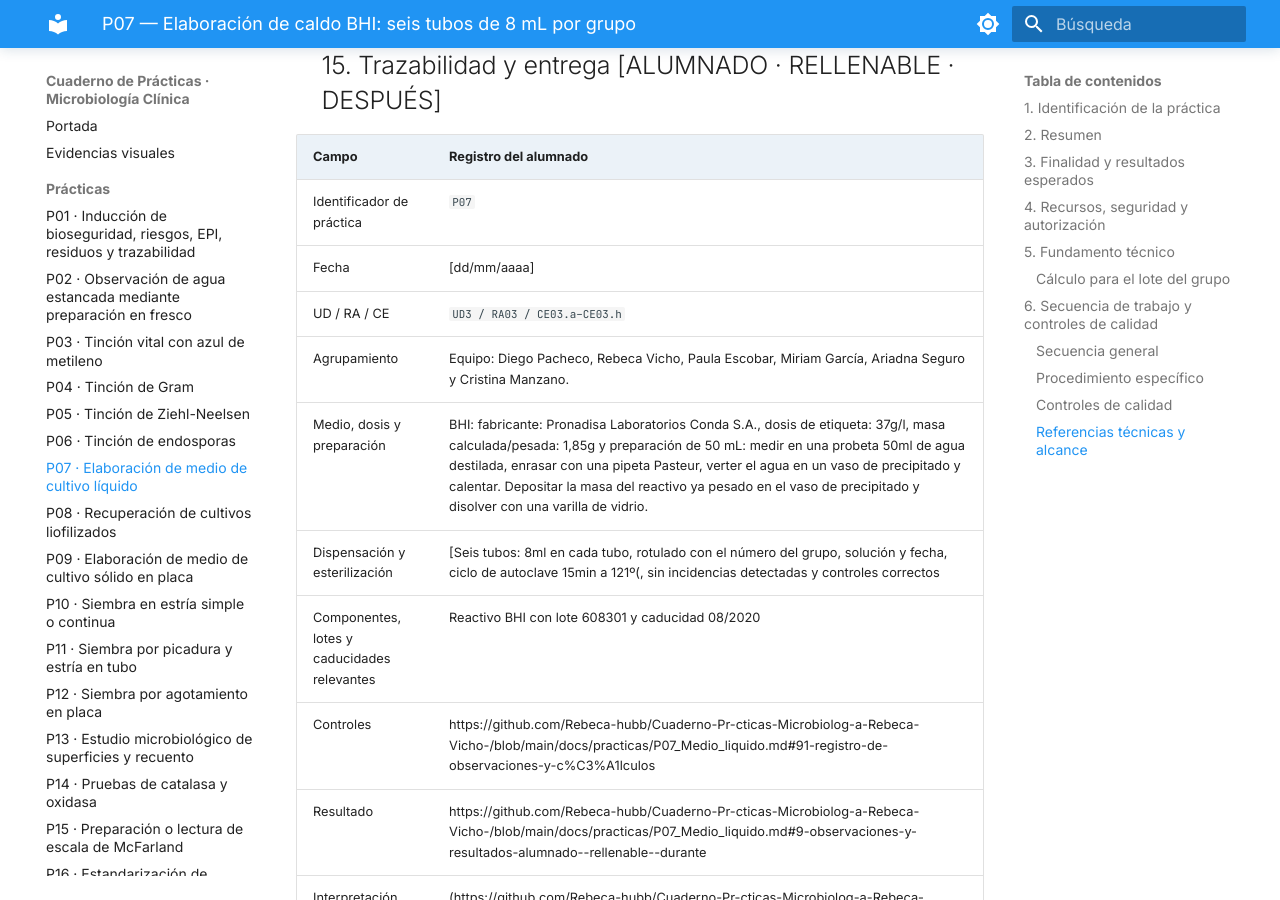
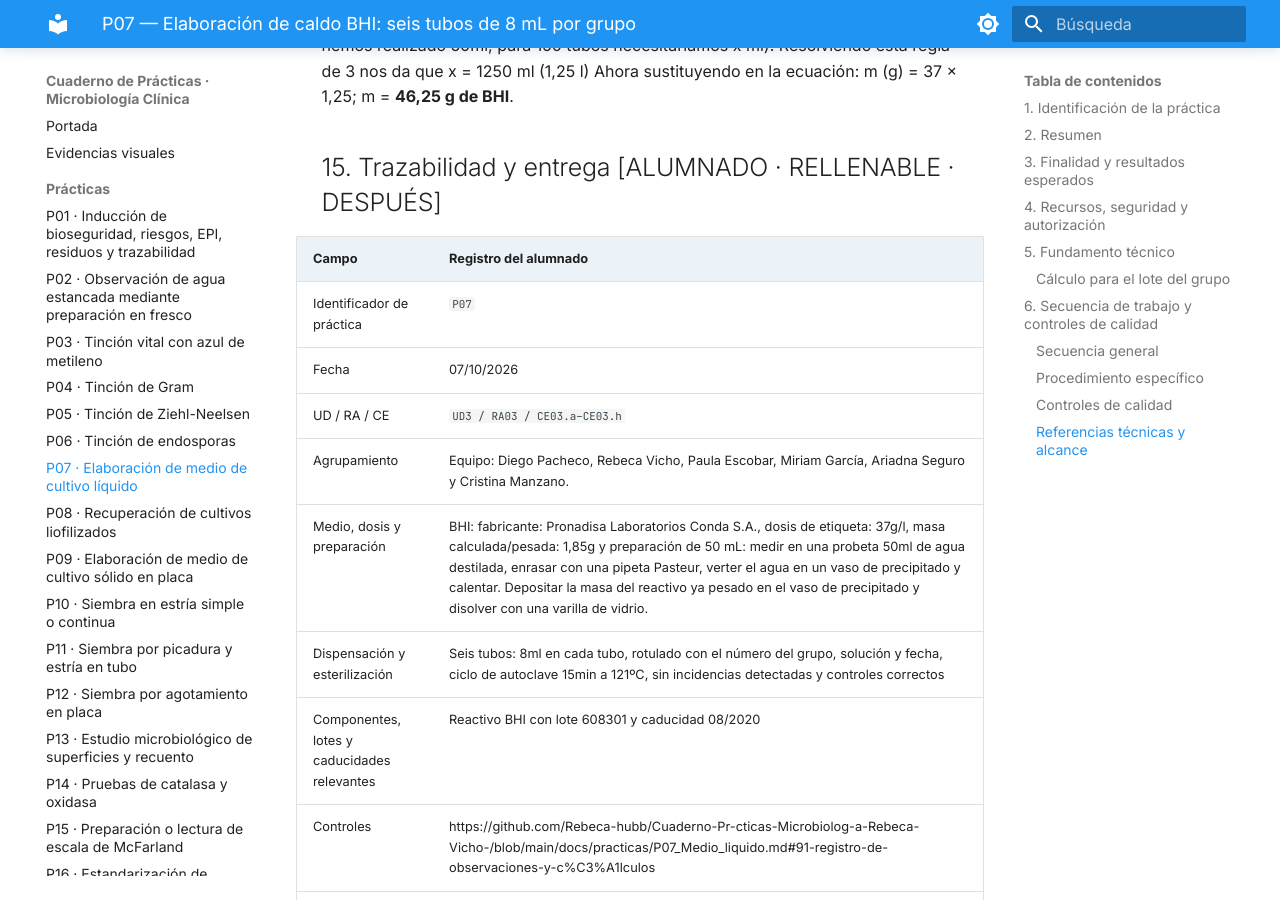
Before and after one commit to Rebeca-hubb/Cuaderno-Pr-cticas-Microbiolog-a-Rebeca-Vicho-, an MkDocs documentation site: the page built from docs/practicas/P07_Medio_liquido.md, in a window 1280 px wide and 900 px high, scrolled down 16857 px. Built offline with MkDocs 1.6.1 and Material for MkDocs 9.7.7, drawn with Linux system fonts in a browser that asks for light colours; some of the changed text lies outside the part shown.

Commit message:
Update P07_Medio_liquido.md

```diff
--- a/docs/practicas/P07_Medio_liquido.md
+++ b/docs/practicas/P07_Medio_liquido.md
@@ -136,6 +136,7 @@ Enumera los recursos que vas a utilizar y los residuos previstos. Escribe «No a
 | Reactivos/materiales | Brain Heart infusion broth, agua destilada y papel aluminio |
 
 | Residuo previsto | Tipo |
+|---|---|
 | Pipeta Pasteur | Asimilables a urbanos |
 | Reactivo BHI | Urbanos o asimilables a los urbanos |
 
@@ -260,11 +261,11 @@ Responde de forma razonada a las cuatro preguntas. Relaciona cada respuesta con
 | Campo | Registro del alumnado |
 |---|---|
 | Identificador de práctica | `P07` |
-| Fecha | [dd/mm/aaaa] |
+| Fecha | 07/10/2026 |
 | UD / RA / CE | `UD3 / RA03 / CE03.a–CE03.h` |
 | Agrupamiento | Equipo: Diego Pacheco, Rebeca Vicho, Paula Escobar, Miriam García, Ariadna Seguro y Cristina Manzano. |
 | Medio, dosis y preparación | BHI: fabricante: Pronadisa Laboratorios Conda S.A., dosis de etiqueta: 37g/l, masa calculada/pesada: 1,85g y preparación de 50 mL: medir en una probeta 50ml de agua destilada, enrasar con una pipeta Pasteur, verter el agua en un vaso de precipitado y calentar. Depositar la masa del reactivo ya pesado en el vaso de precipitado y disolver con una varilla de vidrio. |
-| Dispensación y esterilización | [Seis tubos: 8ml en cada tubo, rotulado con el número del grupo, solución y fecha, ciclo de autoclave 15min a 121º(, sin incidencias detectadas y controles correctos |
+| Dispensación y esterilización | Seis tubos: 8ml en cada tubo, rotulado con el número del grupo, solución y fecha, ciclo de autoclave 15min a 121ºC, sin incidencias detectadas y controles correctos |
 | Componentes, lotes y caducidades relevantes | Reactivo BHI con lote 608301 y caducidad 08/2020 |
 | Controles | https://github.com/Rebeca-hubb/Cuaderno-Pr-cticas-Microbiolog-a-Rebeca-Vicho-/blob/main/docs/practicas/P07_Medio_liquido.md#91-registro-de-observaciones-y-c%C3%A1lculos |
 | Resultado | https://github.com/Rebeca-hubb/Cuaderno-Pr-cticas-Microbiolog-a-Rebeca-Vicho-/blob/main/docs/practicas/P07_Medio_liquido.md#9-observaciones-y-resultados-alumnado--rellenable--durante |
```
